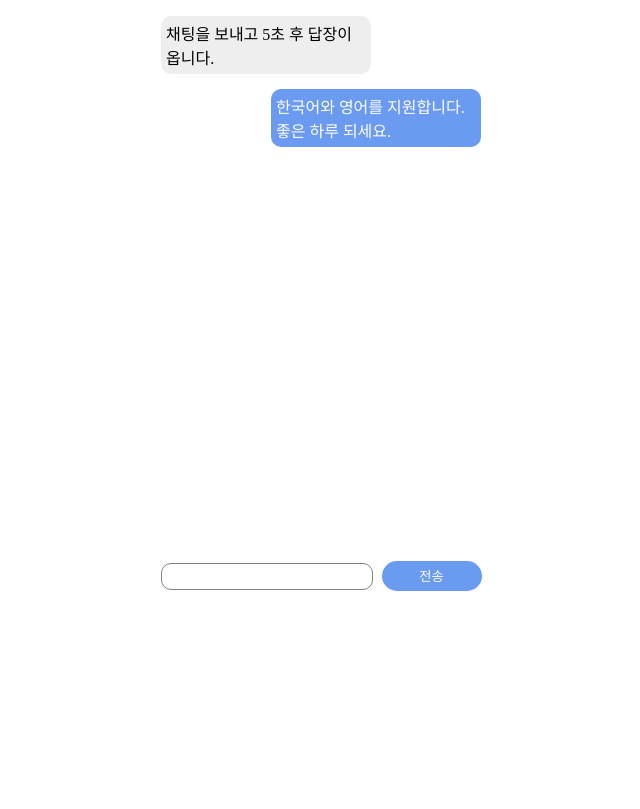
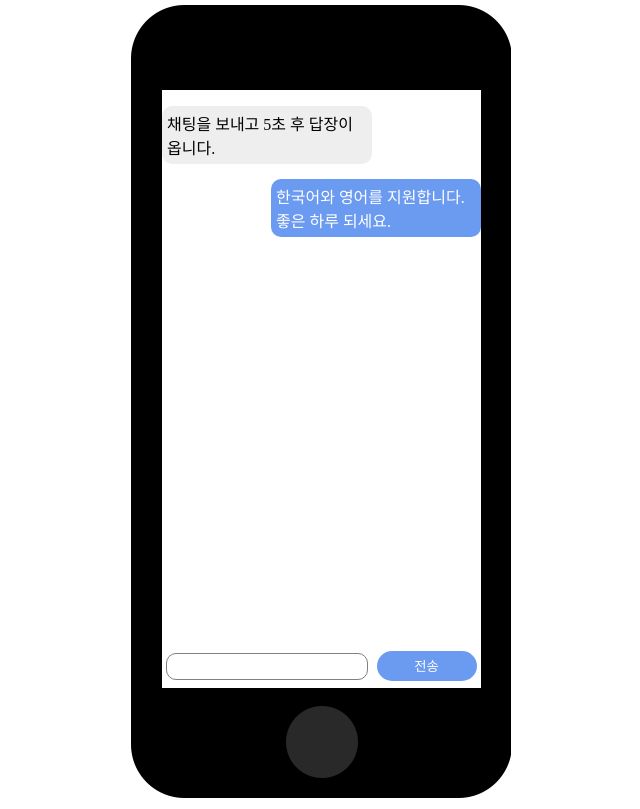
Before and after one commit to SYeob/AIChat, a website: page aiChat/index.html in a window 1280 px wide. Shown: the part 79-888 px from the top of the page, without its empty margins (319-959 px from the left). Before the commit the page ends 800 px from the top, so only its background shows below. Drawn offline with nearby package versions, Linux system fonts and the light colour scheme.

Commit message:
Add files via upload

```diff
--- a/aiChat/index.html
+++ b/aiChat/index.html
@@ -12,6 +12,8 @@
 
 <body>
   <h1>AI Chat</h1>
+
+  <div class="phone">
     <div class="chat-content">
       <div class="line">
         <span class="chat-box">채팅을 보내고 5초 후 답장이 옵니다.</span>
@@ -23,6 +25,7 @@
     <div id="bottom">
       <input class="chat-box" id="input">
       <button id="send">전송</button>
+    </div>
   </div>
   <script type="module">
     import { Configuration, OpenAIApi } from 'https://cdn.skypack.dev/openai';
@@ -51,7 +54,7 @@
 
       // OpenApi
       const configuration = new Configuration({
-        apiKey: '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',
+        apiKey: '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',
       });
       const openai = new OpenAIApi(configuration);
 
--- a/aiChat/main.css
+++ b/aiChat/main.css
@@ -1,5 +1,18 @@
+.phone {
+  width:380px;
+  height: 800px;
+  background: url('./phone.png') no-repeat;
+  background-size: cover;
+  margin: 0 auto;
+  position: relative;
+}
+
 .chat-content {
-  width: 320px;
+  position: absolute;
+  top: 90px;
+  left: 31px;
+  width: 319px;
+  margin-top: 200px;
   margin: 0 auto;
   height: 550px;
   overflow-y: scroll;
@@ -29,12 +42,16 @@
   margin: 0 auto;
   text-align: center;
   margin-top: 10px;
+  position: absolute;
+  top: 640px;
+
 }
 #input {
-  width:100%;
+  width:50%;
   background: white;
   border: 1px solid grey;
   border-radius: 10px;
+  top:100px;
 }
 #send {
   width: 100px;
--- a/aiChat/server.js
+++ b/aiChat/server.js
@@ -4,7 +4,7 @@ var request = require('request');
 var { OpenAIApi, Configuration } = require('openai');
 
 let config = new Configuration({
-  apiKey: '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',
+  apiKey: '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',
 });
 let openai = new OpenAIApi(config);
 
@@ -27,11 +27,11 @@ app.get('/translate', function (req, res) {
        headers: {'X-Naver-Client-Id':client_id, 'X-Naver-Client-Secret': client_secret}
     };
    request.post(options, function (error, response, body) {
-       var 영어 = JSON.parse(body).message?.result.translatedText;
+       var english = JSON.parse(body).message?.result.translatedText;
 
        openai.createCompletion({
           model: "text-davinci-002",
-          prompt: 영어,
+          prompt: english,
           temperature: 0.7,
           max_tokens: 128,
           top_p: 1,
```
Also changed, not shown: aiChat/phone.png (added). Lines whose indentation alone changed are shown as unchanged.
